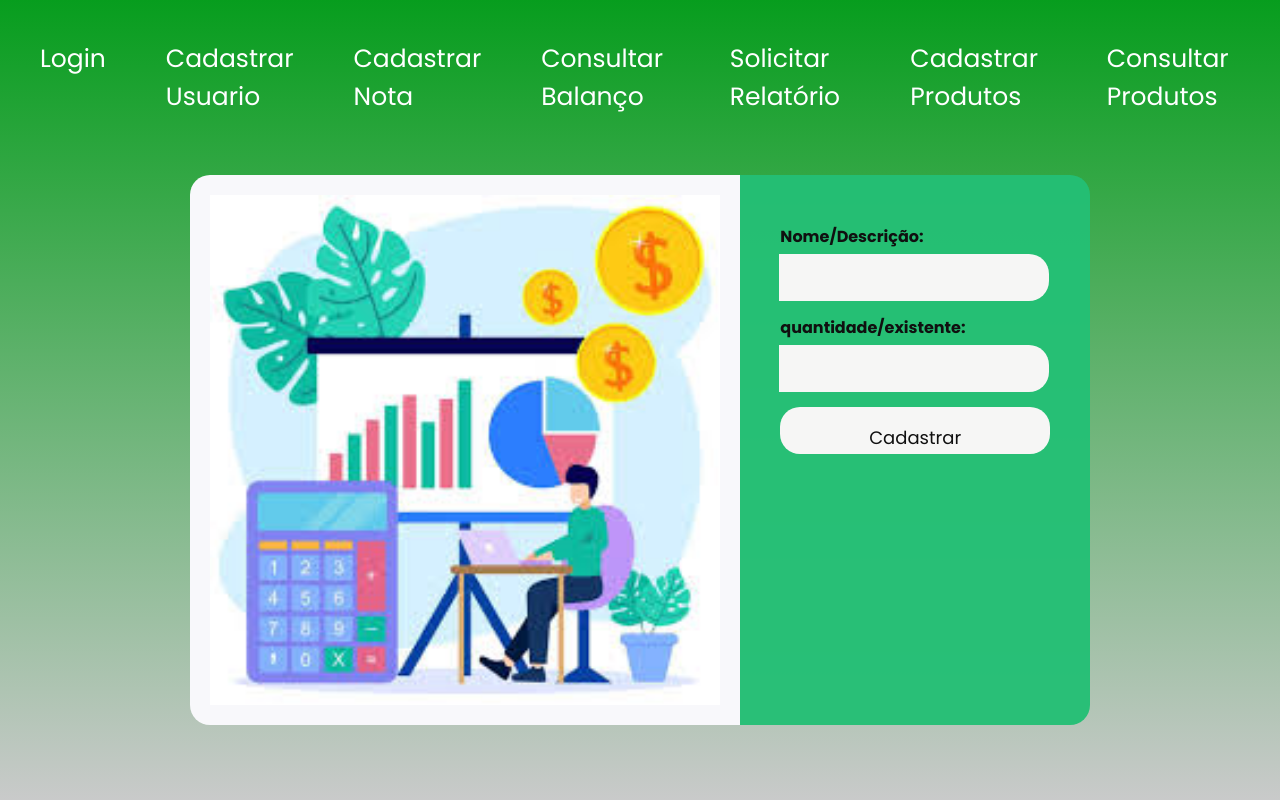
After one commit to wagnersol/CONTOLE-DE-ESTOQUE-PI3, a Flask app: page /cadastro_produto in a window 1280 px wide. The commit adds this page. Run offline with Flask 3, Linux system fonts and the light colour scheme; some libraries are stand-ins or nearby versions.

Commit message:
cadastro de produto

```diff
--- a/main.py
+++ b/main.py
@@ -22,6 +22,11 @@ def hello_world():
 @app.route("/cadastro_usuario")
 def cadastro_usuario():
     return render_template("cadastro_usuario.html")
+
+
+@app.route("/cadastro_produto")
+def cadastro_produto():
+    return render_template("cadastro_produto.html")
 
 
 @app.route("/cadastro_nota")
@@ -108,6 +113,7 @@ def criar_nota():
             conn.commit()
     return render_template("nota_cadastrada.html")
 
+
 @app.route('/submit_usuario', methods=['POST'])
 def submit_usuario():
     nome = request.form['nome']
@@ -119,6 +125,19 @@ def submit_usuario():
                         (nome, email, senha))
             conn.commit()
     return redirect(url_for('login'))
+
+@app.route('/submit_produto', methods=['POST'])
+def submit_produto():
+    print(request.form)
+    nome = request.form['nome']
+    quantidade_existente = request.form['quantidade_existente']
+    with psycopg.connect(URL_CONNEXAO) as conn:
+        with conn.cursor() as cur:
+            cur.execute("INSERT INTO produto (nome, quantidade) VALUES (%s, %s)",
+                        (nome, quantidade_existente))
+            conn.commit()
+    return redirect(url_for('home.html'))
+
 
 @app.route("/submit_login", methods=['POST'])
 def submit_login():
--- /dev/null
+++ b/static/css/cadastro_produto.css
@@ -0,0 +1,112 @@
+@import url('https://fonts.googleapis.com/css2?family=Poppins:ital,wght@0,100;0,200;0,300;0,400;0,500;0,600;0,700;0,800;0,900;1,100;1,200;1,300;1,400;1,500;1,600;1,700;1,800;1,900&display=swap');
+
+*{
+    padding: 0;
+    margin: 0;
+    box-sizing: border-box;
+    font-family: "Poppins", sans-serif;
+}
+
+
+body {
+    background-attachment: fixed;
+    background-image: linear-gradient(0deg, rgba(200, 201, 201, 0.982), rgba(4, 156, 27, 0.988));
+    background-position: center;
+    background-size: cover;
+    min-height: 100vh;
+}
+
+.conteudo-produto{
+    display: flex;
+    align-items: center;
+    justify-content: center;
+    padding: 20px;
+}
+
+.w50{
+    width: 50%;
+    float: left;
+
+}
+
+.box{   /* mexe com a aparte do formulario ex:já é membro*/
+display: flex;
+width: 900px;
+
+}
+
+.img-box{
+    background-color: rgb(248, 248, 251); /*muda a cor do fundo da imagem*/
+    width: 150%;
+    display: flex;
+    align-items: center;
+    padding: 20px;
+    border-radius: 20px 0 0 20px;
+}
+
+.img-box img{
+width: 100%;
+
+}
+
+.form-box{/* muda a cor do quadrado*/
+    background-color: rgba(37, 191, 117, 0.97);
+    backdrop-filter: blur (40px);
+    padding: 30px 40px;
+    border-radius:  0 20px 20px 0;
+}
+
+.form-box form{
+  margin: 20px 0;
+}
+
+
+form .input-group{
+    margin-bottom: 15px;
+}
+
+form .input-group label{
+    color: #101010;
+    font-weight: bold;
+    display: block;
+    margin-bottom: 5px;
+}
+
+
+
+form .input-group input{
+    width: 100%;
+    height: 47px;
+    background-color: rgba(249, 247, 247, 0.983) ;
+    outline: none;
+    border: 2px solid transparent;
+    padding: 15px;
+    font-size: 18px;
+    color: #101010;
+    transition: all 0.4s ease;
+}
+
+
+div .input-group input{
+    border-radius: 20px;
+
+}
+
+
+form .input-group input:focus{
+  border-color: #2509f7;
+
+}
+
+form .input-group button {
+    width: 100%;
+    height: 47px;
+    border-radius: 20px;
+    outline: none;
+    border: none;
+    margin-top: 15px;
+    cursor: pointer;
+    font-size: 16px;
+
+
+}
--- /dev/null
+++ b/templates/cadastro_produto.html
@@ -0,0 +1,89 @@
+<!DOCTYPE html>
+<html lang="pt-BR">
+<head>
+    <meta charset="UTF-8">
+    <meta name="viewport" content="width=device-width, initial-scale=1.0">
+    <title>Formulario de Cadastro</title>
+    <link rel="stylesheet" href="/static/css/cadastro_produto.css">
+    <link rel="stylesheet" href="/static/css/componentes/cabecalho.css">
+    <link href="https://cdn.jsdelivr.net/npm/bootstrap@5.3.3/dist/css/bootstrap.min.css" rel="stylesheet">
+</head>
+<body>
+    <header class="cabecalho">
+        <nav class="cabecalho__menu">
+            <button class="menu-toggle" aria-label="Toggle menu">
+                ☰
+            </button>
+            <div class="menu-links">
+                <a class="cabecalho__menu__link" href="login">Login</a>
+                <a class="cabecalho__menu__link" href="cadastro_usuario">Cadastrar Usuario</a>
+                <a class="cabecalho__menu__link" href="cadastro_nota">Cadastrar Nota</a>
+                <a class="cabecalho__menu__link" href="consulta_balanco">Consultar Balanço</a>
+                <a class="cabecalho__menu__link" href="/#" onClick="solicitarRelatorio(event)">Solicitar Relatório </a>
+                <a class="cabecalho__menu__link" href="cadastro_produto">Cadastrar Produtos</a>
+                <a class="cabecalho__menu__link" href="consulta_produto">Consultar Produtos</a>
+
+            </div>
+        </nav>
+    </header>
+
+    <div class="conteudo-produto">
+        <div class="box">
+            <div class="img-box">
+                 <img src="/static/img/images financeiro.jpg 2.jpg" alt="">
+
+             </div>
+             <div class="form-box">
+                 <form action="/submit_produto" method="post">
+                     <div class="input-group">
+                         <label for="nome">Nome/Descrição:</label>
+                         <input type="text" id="nome" name="nome" placeholder="" required>
+                     </div>
+     <!--
+                     <div class="input-group">
+                         <label for="data_Fabricação">Data/Fabricação:</label>
+                         <input type="data_Fabricação" id="data_Fabricação" name="data_Fabricação"placeholder="" required>
+                     </div>
+
+                     <div class="input-group w50">
+                         <label for="data_vencimento">Data/Vencimento:</label>
+                         <input type="data_vencimento" id="data_vencimento" name="data_vencimento" placeholder="" required>
+                     </div>
+
+                     <div class="input-group w50">
+                        <label for="fabricante">Empresa/Fabricante:</label>
+                        <input type="fabricante" id="fabricante" name="fabricante" placeholder="" required>
+                    </div>
+ -->
+                     <div class="input-group w50">
+                         <label for="quantidade_existente">quantidade/existente:</label>
+                         <input type="quantidade_produto" id="quantidade_existente" placeholder="" required>
+                     </div>
+
+                     <div class="input-group">
+                     <input type="submit" value="Cadastrar">
+                   </div>
+
+
+
+                 </form>
+
+             </div>
+
+
+         </div>
+    </div>
+
+    <script>
+        document.addEventListener('DOMContentLoaded', function() {
+            const menuToggle = document.querySelector('.menu-toggle');
+            const menuLinks = document.querySelector('.menu-links');
+
+            menuToggle.addEventListener('click', function() {
+                menuLinks.classList.toggle('active');
+            });
+        });
+    </script>
+
+</body>
+</html>
--- a/templates/home.html
+++ b/templates/home.html
@@ -24,6 +24,8 @@
                 <a class="cabecalho__menu__link" href="cadastro_nota">Cadastrar Nota</a>
                 <a class="cabecalho__menu__link" href="consulta_balanco">Consultar Balanço</a>
                 <a class="cabecalho__menu__link" href="/#" onClick="solicitarRelatorio(event)">Solicitar Relatório </a>
+                <a class="cabecalho__menu__link" href="cadastro_produto">Cadastrar Produtos</a>
+                <a class="cabecalho__menu__link" href="consulta_produto">Consultar Produtos</a>
 
             </div>
         </nav>
```
Also changed, not shown: banco_de_dados.py (+16 -0 lines), static/css/componentes/consulta_produto.css (added, +112 -0 lines), templates/consulta_produto.html (added, +91 -0 lines).
